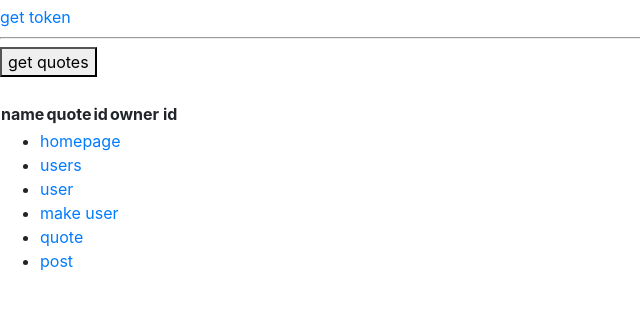
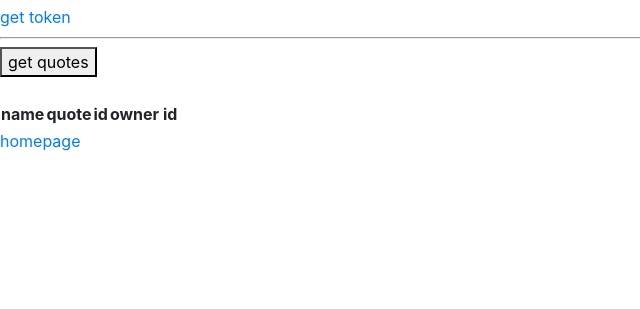
Before and after one commit to tvanloy/eindproject-frontend, a website: page quotes.html in a window 1280 px wide. Shown: the part 51-360 px from the top of the page, without its empty margins (0-640 px from the left). Drawn offline with nearby package versions, Linux system fonts and the light colour scheme.

Commit message:
Update quotes.html

```diff
--- a/quotes.html
+++ b/quotes.html
@@ -46,16 +46,7 @@
         </template>
         </tbody>
     </table>
+    <a href="homepage.html">homepage</a>
 </div>
-        <nav>
-        <ul>
-            <li><a href="homepage.html">homepage</a></li>
-            <li><a href="users.html">users</a></li>
-            <li><a href="user.html">user</a></li>
-            <li><a href="index.html">make user</a></li>
-            <li><a href="quote.html">quote</a></li>
-            <li><a href="post.html">post</a></li>
-        </ul>
-    </nav>
 </body>
 </html>
```
